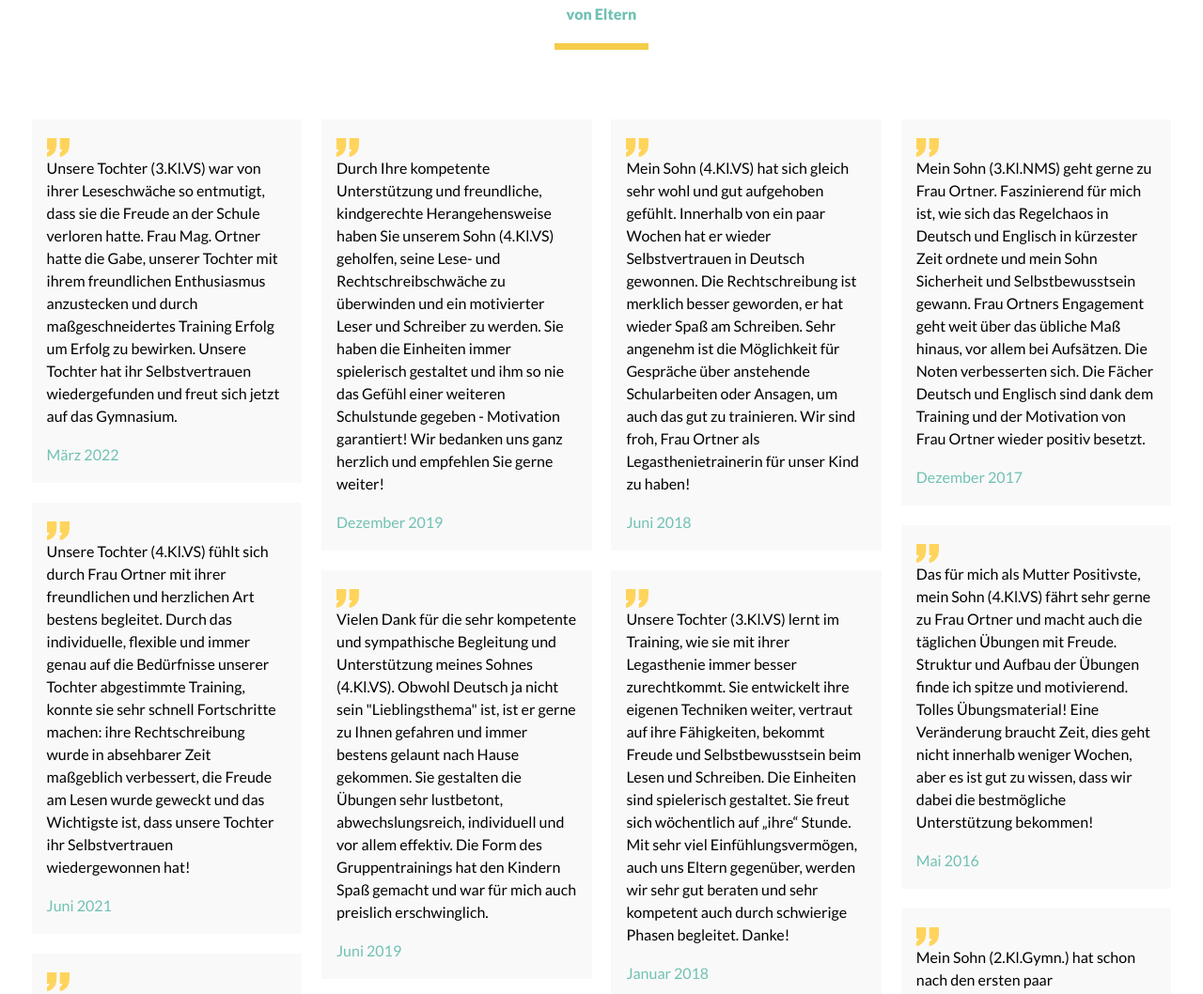
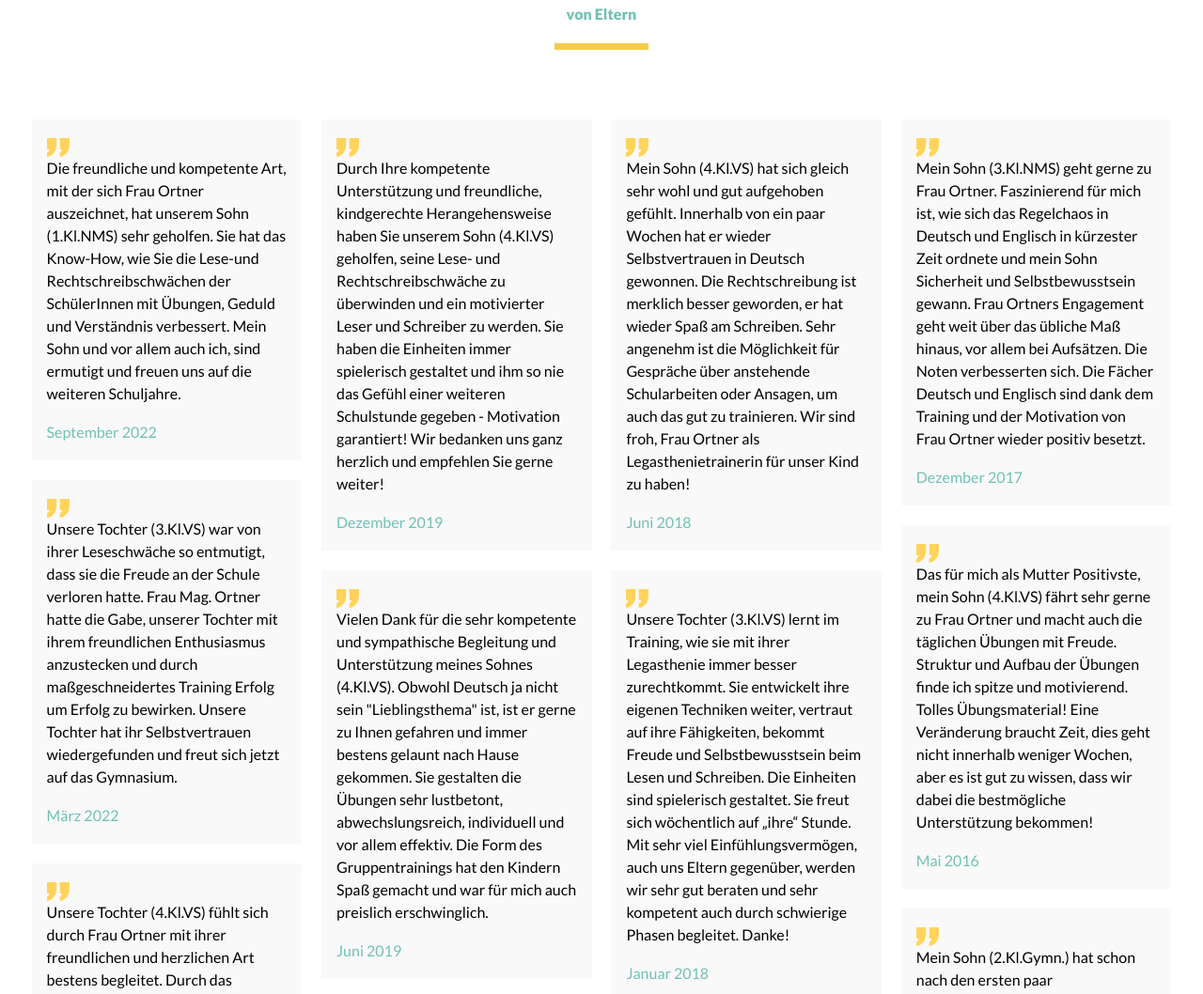
Before and after one commit to floortner/besser-website, a website: page index.html in a window 1280 px wide. Shown: the part 1978-3036 px from the top of the page at 94% size. Drawn offline with Linux system fonts and the light colour scheme.

Commit message:
Update index.html
new testimonial

```diff
--- a/index.html
+++ b/index.html
@@ -150,6 +150,15 @@
 
         <div class="masonry">
             <div class="item">
+                <div class="testimonial">
+                    <img src="img/icons/q.svg"><br /> Die freundliche und kompetente Art, mit der sich Frau Ortner auszeichnet,
+                    hat unserem Sohn (1.Kl.NMS) sehr geholfen. Sie hat das Know-How, wie Sie die Lese-und Rechtschreibschwächen der
+                    SchülerInnen mit Übungen, Geduld und Verständnis verbessert. Mein Sohn und vor allem auch ich, sind ermutigt und
+                    freuen uns auf die weiteren Schuljahre.
+                    <p>September 2022</p>
+                </div>
+            </div>
+           <div class="item">
                 <div class="testimonial">
                     <img src="img/icons/q.svg"><br /> Unsere Tochter (3.Kl.VS) war von ihrer Leseschwäche so entmutigt,
                     dass sie die Freude an der Schule verloren hatte. Frau Mag. Ortner hatte die Gabe, unserer Tochter mit ihrem
```
